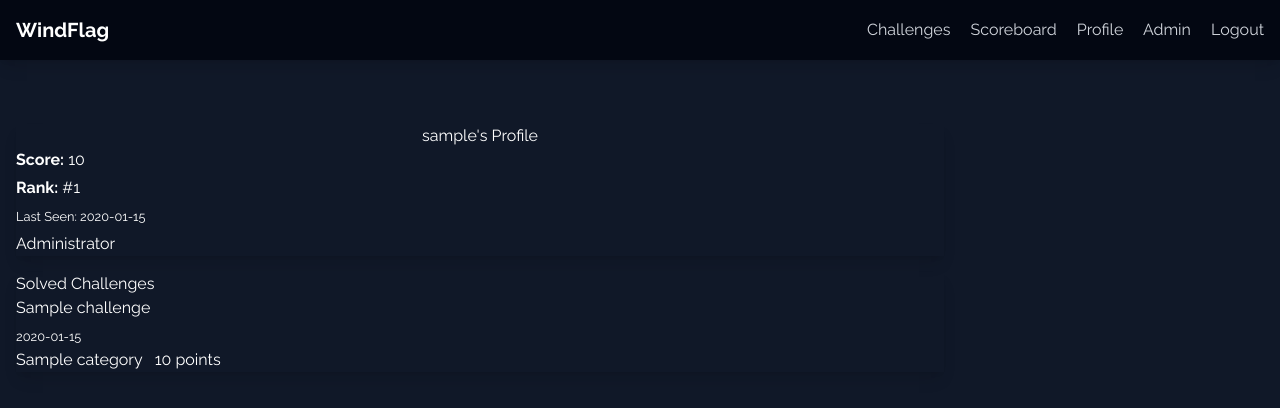
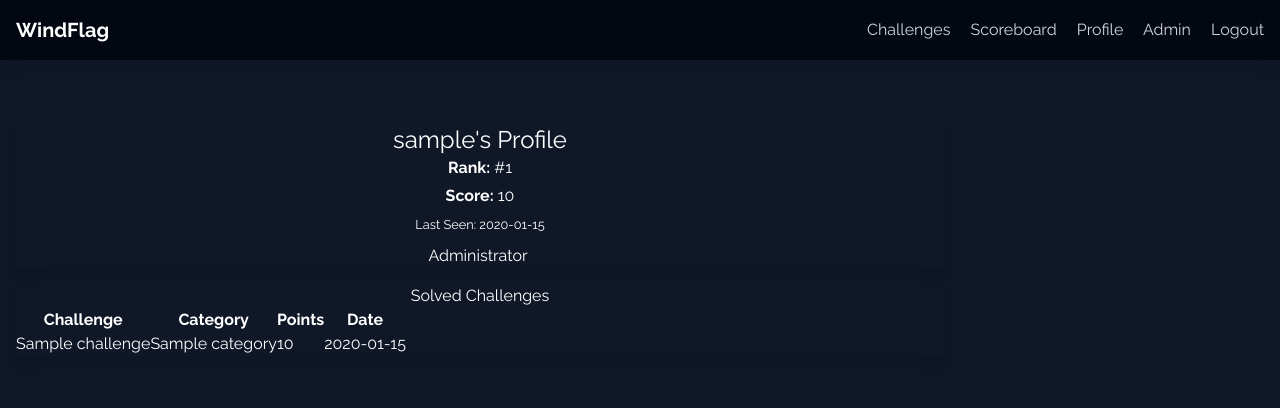
Before and after one commit to MicahWade/WindFlag, a Flask app: a page that uses templates/profile.html in a window 1280 px wide. Shown: the top 408 px of the page. Run offline with Flask 3, Linux system fonts and the light colour scheme; a user stored in the database is signed in; tables that the repository leaves empty hold one stand-in row (values such as "Sample post").

Commit message:
Added Better UI

```diff
--- a/app.py
+++ b/app.py
@@ -86,8 +86,7 @@ def create_app(config_class=Config):
     @app.route('/profile')
     @login_required
     def profile():
-        # This will be expanded later to show solved challenges
-        return render_template('profile.html', title='Profile')
+        return user_profile(current_user.username) # Call the user_profile function with current_user's username
 
     @app.route('/profile/<username>')
     @login_required
--- a/templates/profile.html
+++ b/templates/profile.html
@@ -3,23 +3,24 @@
 {% block content %}
 <div class="container mt-4">
     <div class="row justify-content-center">
-        <div class="col-md-8">
-            <div class="card bg-dark text-white shadow-lg mb-4">
-                <div class="card-header bg-secondary text-center">
-                    <h1 class="card-title mb-0">{{ user.username }}'s Profile</h1>
+        <div class="col-md-10 col-lg-8"> {# Increased column size for better centering and content display #}
+            <div class="card bg-dark text-white shadow-lg mb-4"> {# Removed text-center from here #}
+                <div class="card-header bg-secondary text-center"> {# Centered header #}
+                    <h2 class="card-title text-2xl display-1 mb-0">{{ user.username }}'s Profile</h2> {# Bigger and centered #}
                 </div>
-                <div class="card-body">
-                    <div class="row mb-3">
-                        <div class="col-md-6">
-                            <p class="lead mb-1"><strong>Score:</strong> <span class="text-info">{{ user.score }}</span></p>
+                <div class="card-body text-center"> {# Centered content within the card body #}
+                    <div class="row mb-3 justify-content-center"> {# Centered the row itself #}
+                        <div class="col-md-auto mx-3"> {# Auto-width column, horizontal margin #}
                             {% if user_rank %}
                                 <p class="lead mb-1"><strong>Rank:</strong> <span class="text-info">#{{ user_rank }}</span></p>
                             {% else %}
                                 <p class="lead mb-1"><strong>Rank:</strong> <span class="text-muted">N/A (Hidden User)</span></p>
                             {% endif %}
+                            <p class="lead mb-1"><strong>Score:</strong> <span class="text-info">{{ user.score }}</span></p>
                         </div>
-                        <div class="col-md-6 text-md-end">
+                        <div class="col-md-auto mx-3"> {# Auto-width column, horizontal margin #}
                             <p class="mb-1"><small class="text-muted">Last Seen: {{ user.last_seen.strftime('%Y-%m-%d') }}</small></p>
+                            <div class="mt-2"> {# Badges in their own row/block #}
                                 {% if user.is_admin %}
                                     <span class="badge bg-danger me-1">Administrator</span>
                                 {% endif %}
@@ -30,29 +31,38 @@
                         </div>
                     </div>
                 </div>
+            </div>
 
             <div class="card bg-dark text-white shadow-lg">
-                <div class="card-header bg-secondary">
+                <div class="card-header bg-secondary text-center"> {# Centered header #}
                     <h3 class="card-title mb-0">Solved Challenges</h3>
                 </div>
                 <div class="card-body">
                     {% if submissions %}
-                        <div class="list-group">
+                        <div class="table-responsive">
+                            <table class="table table-dark table-striped table-hover">
+                                <thead>
+                                    <tr>
+                                        <th scope="col">Challenge</th>
+                                        <th scope="col">Category</th>
+                                        <th scope="col">Points</th>
+                                        <th scope="col">Date</th>
+                                    </tr>
+                                </thead>
+                                <tbody>
                                     {% for submission in submissions %}
-                                <div class="list-group-item list-group-item-action bg-dark text-white border-secondary mb-2 rounded">
-                                    <div class="d-flex w-100 justify-content-between">
-                                        <h5 class="mb-1 text-primary">{{ submission.challenge_rel.name }}</h5>
-                                        <small class="text-muted">{{ submission.timestamp.strftime('%Y-%m-%d') }}</small>
-                                    </div>
-                                    <p class="mb-1">
-                                        <span class="badge bg-info me-2">{{ submission.challenge_rel.category.name }}</span>
-                                        <span class="badge bg-success">{{ submission.challenge_rel.points }} points</span>
-                                    </p>
-                                </div>
+                                    <tr>
+                                        <td><a href="{{ url_for('challenges') }}" class="text-primary text-decoration-none">{{ submission.challenge_rel.name }}</a></td>
+                                        <td>{{ submission.challenge_rel.category.name }}</td>
+                                        <td>{{ submission.challenge_rel.points }}</td>
+                                        <td>{{ submission.timestamp.strftime('%Y-%m-%d') }}</td>
+                                    </tr>
                                     {% endfor %}
+                                </tbody>
+                            </table>
                         </div>
                     {% else %}
-                        <p class="text-muted">No challenges solved yet.</p>
+                        <p class="text-muted text-center">No challenges solved yet.</p> {# Centered text #}
                     {% endif %}
                 </div>
             </div>
```
Lines whose indentation alone changed are shown as unchanged.
